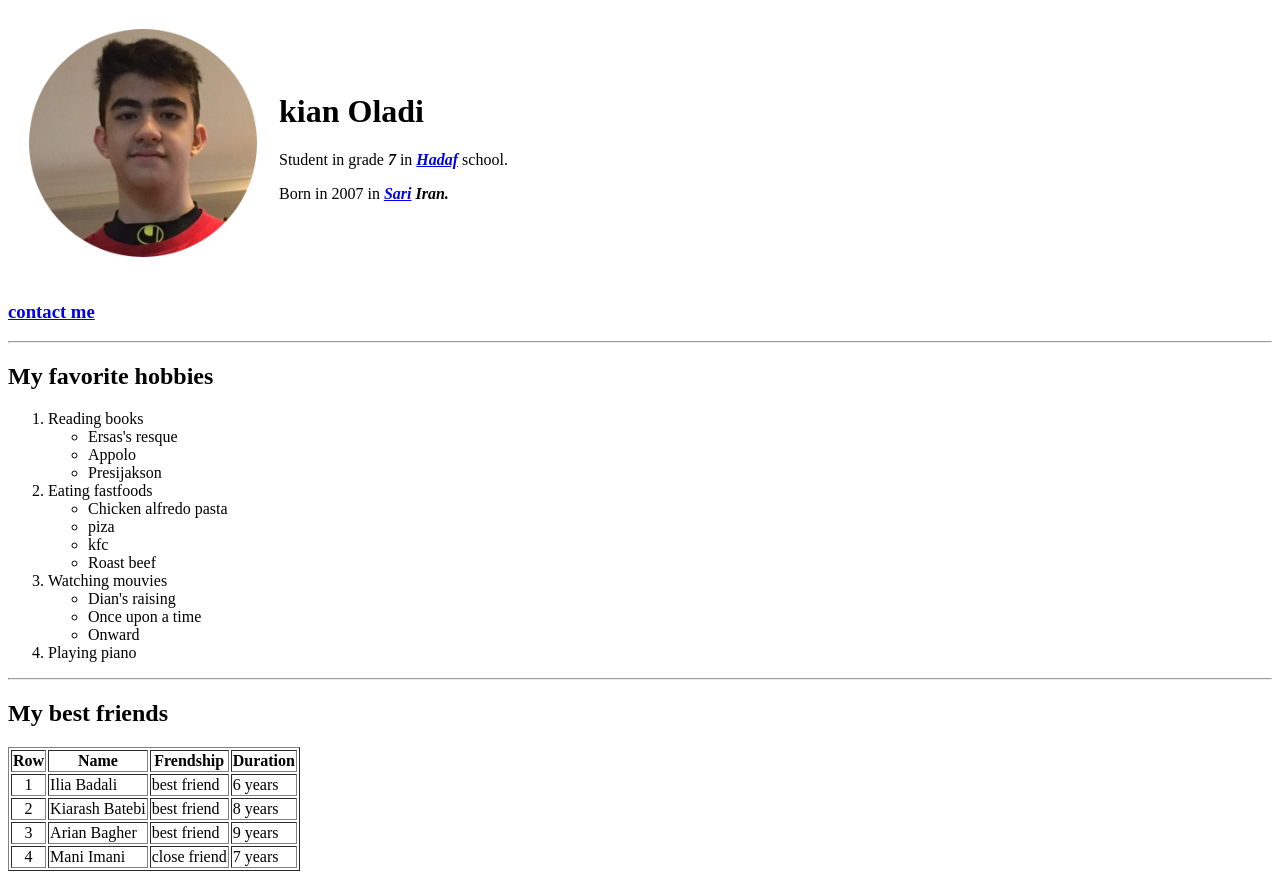
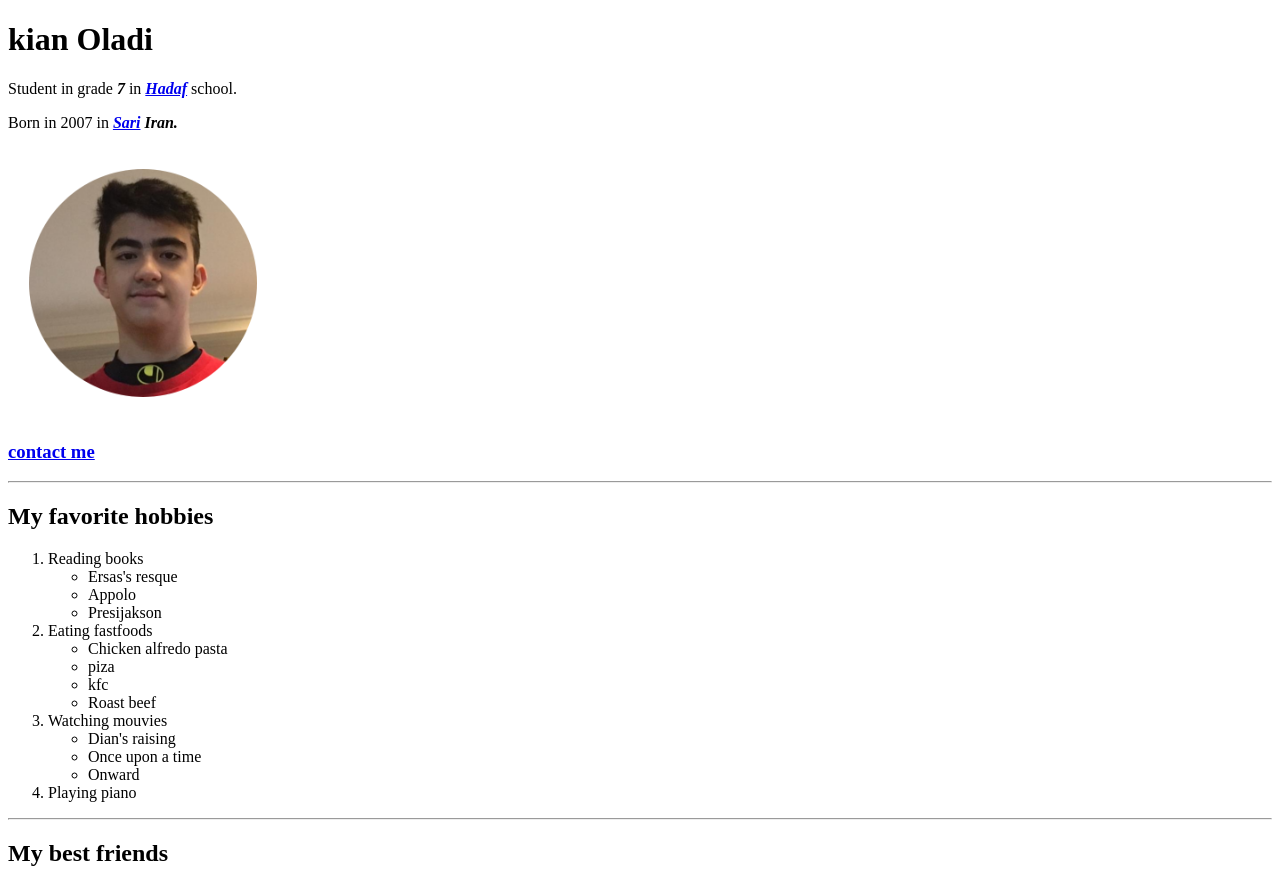
Before and after one commit to matia59/kianbio, a plain HTML site: page index.html in a window 1280 px wide. Shown: the top 874 px of the page. Drawn offline with Linux system fonts and the light colour scheme; files whose address does not match are found by name.

Commit message:
Update index.html

```diff
--- a/index.html
+++ b/index.html
@@ -5,7 +5,7 @@
     <table cellspacing="20">
       <tr>
         <td><img src="image/kian.png" alt="kian oladi,student"style="width:228px;height:228px"></td>
-        <td><title> kian Oladi</title>
+        <td><title> kian Oladi</title></td>
    </head>
 
    <body>
```
